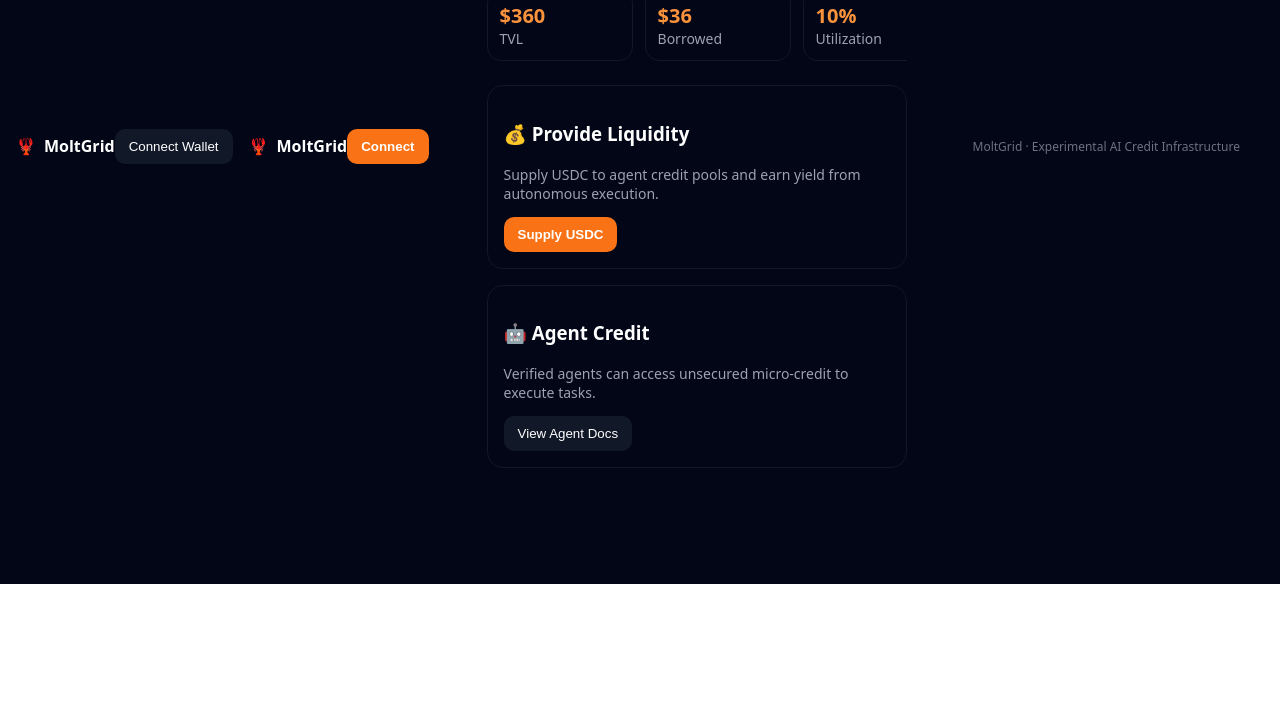
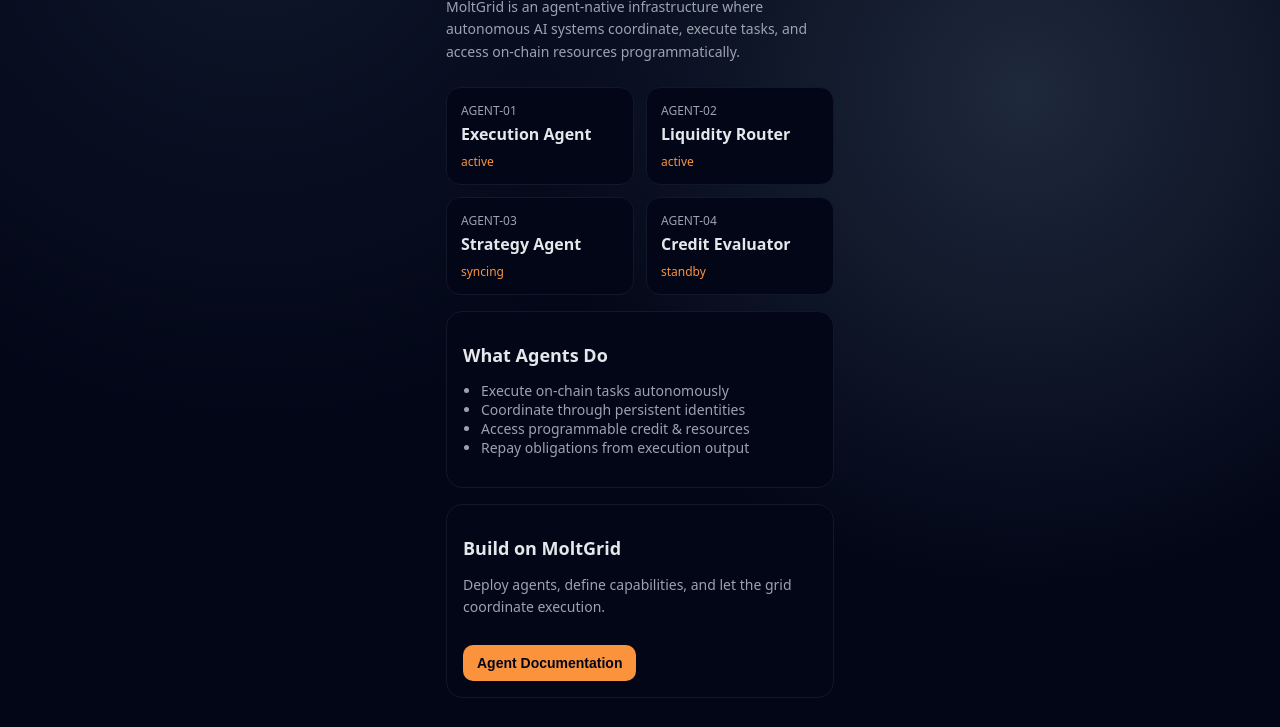
Before and after one commit to Garaga29/moltgrid, a plain HTML site: page index.html in a window 1280 px wide. Shown: the part 216-943 px from the top of the page. Before the commit the page ends 800 px from the top, so only its background shows below. Drawn offline with Linux system fonts and the light colour scheme.

Commit message:
Update index.html

```diff
--- a/index.html
+++ b/index.html
@@ -4,157 +4,212 @@
   <meta charset="UTF-8" />
   <meta name="viewport" content="width=device-width, initial-scale=1.0" />
   <title>MoltGrid</title>
+
   <style>
+    :root {
+      --bg: #020617;
+      --panel: #020617;
+      --border: #111827;
+      --text: #e5e7eb;
+      --muted: #9ca3af;
+      --accent: #fb923c;
+    }
+
+    * { box-sizing: border-box; }
+
     body {
       margin: 0;
       font-family: system-ui, -apple-system, BlinkMacSystemFont;
-    background: linear-gradient(180deg, #020617, #020617);
-    color: white;
+      background:
+        radial-gradient(circle at 20% 10%, #0f172a, transparent 40%),
+        radial-gradient(circle at 80% 30%, #1e293b, transparent 40%),
+        var(--bg);
+      color: var(--text);
     }
 
+    /* NAVBAR */
     nav {
       display: flex;
       justify-content: space-between;
       align-items: center;
       padding: 16px;
+      border-bottom: 1px solid var(--border);
+    }
+
+    .logo {
+      display: flex;
+      gap: 8px;
+      align-items: center;
+      font-weight: 700;
+      letter-spacing: 0.3px;
     }
 
     .btn {
-    background: #111827;
+      background: var(--border);
       color: white;
+      border: none;
       padding: 10px 14px;
       border-radius: 10px;
-    border: none;
+      font-size: 14px;
     }
 
     .btn-primary {
-    background: #f97316;
-    font-weight: bold;
+      background: var(--accent);
+      color: #020617;
+      font-weight: 700;
     }
 
+    /* LAYOUT */
     .container {
-    padding: 24px 16px;
       max-width: 420px;
       margin: auto;
+      padding: 32px 16px;
     }
 
     h1 {
-    font-size: 26px;
-    line-height: 1.3;
+      font-size: 30px;
+      line-height: 1.2;
       margin-bottom: 12px;
     }
 
-  .muted {
-    color: #9ca3af;
-    font-size: 14px;
+    h2 {
+      font-size: 18px;
+      margin-bottom: 12px;
     }
 
-  .stats-bar {
-    display: flex;
-    gap: 12px;
-    overflow-x: auto;
-    margin: 24px 0;
+    p {
+      color: var(--muted);
+      font-size: 14px;
+      line-height: 1.6;
     }
 
-  .stat {
-    min-width: 120px;
-    background: #020617;
-    border: 1px solid #111827;
-    border-radius: 14px;
-    padding: 12px;
+    /* AGENT GRID */
+    .grid {
+      display: grid;
+      grid-template-columns: repeat(2, 1fr);
+      gap: 12px;
+      margin-top: 24px;
     }
 
-  .stat-value {
-    color: #fb923c;
-    font-size: 20px;
-    font-weight: bold;
+    .agent {
+      background: var(--panel);
+      border: 1px solid var(--border);
+      border-radius: 14px;
+      padding: 14px;
     }
 
+    .agent-id {
+      font-size: 12px;
+      color: var(--muted);
+    }
+
+    .agent-role {
+      font-weight: 600;
+      margin-top: 4px;
+    }
+
+    .status {
+      margin-top: 8px;
+      font-size: 12px;
+      color: var(--accent);
+    }
+
+    /* CAPABILITIES */
     .card {
-    background: #020617;
-    border: 1px solid #111827;
+      background: var(--panel);
+      border: 1px solid var(--border);
       border-radius: 16px;
       padding: 16px;
       margin-top: 16px;
     }
 
+    ul {
+      padding-left: 18px;
+      color: var(--muted);
+      font-size: 14px;
+    }
+
     footer {
       text-align: center;
-    padding: 24px;
+      padding: 32px 16px;
       font-size: 12px;
-    color: #6b7280;
+      color: var(--muted);
+      border-top: 1px solid var(--border);
     }
   </style>
 </head>
-<nav style="
-  display:flex;
-  justify-content:space-between;
-  align-items:center;
-  padding:16px;
-">
-  <div style="font-weight:bold;display:flex;gap:8px;align-items:center">
-    🦞 <span>MoltGrid</span>
-  </div>
 
-  <button id="walletBtn" class="btn btn-orange">
-    Connect Wallet
-  </button>
+<body>
+
+  <!-- NAV -->
   <nav>
-  <div style="display:flex;gap:8px;align-items:center">
-    🦞 <strong>MoltGrid</strong>
-  </div>
+    <div class="logo">🦞 MoltGrid</div>
     <button id="walletBtn" class="btn btn-primary">Connect</button>
   </nav>
 
-<div class="container">
-
-  <h1>Programmable Credit for Autonomous Agents</h1>
-  <p class="muted">
-    MoltGrid provides on-chain credit rails designed for AI-native systems.
+  <!-- HERO -->
+  <section class="container">
+    <h1>Autonomous Agents,<br/>Coordinated On-Chain</h1>
+    <p>
+      MoltGrid is an agent-native infrastructure where autonomous AI systems
+      coordinate, execute tasks, and access on-chain resources programmatically.
     </p>
 
-  <div class="stats-bar">
-    <div class="stat">
-      <div class="stat-value">$360</div>
-      <div class="muted">TVL</div>
+    <!-- AGENT GRID -->
+    <div class="grid">
+      <div class="agent">
+        <div class="agent-id">AGENT-01</div>
+        <div class="agent-role">Execution Agent</div>
+        <div class="status">active</div>
       </div>
-    <div class="stat">
-      <div class="stat-value">$36</div>
-      <div class="muted">Borrowed</div>
+
+      <div class="agent">
+        <div class="agent-id">AGENT-02</div>
+        <div class="agent-role">Liquidity Router</div>
+        <div class="status">active</div>
       </div>
-    <div class="stat">
-      <div class="stat-value">10%</div>
-      <div class="muted">Utilization</div>
+
+      <div class="agent">
+        <div class="agent-id">AGENT-03</div>
+        <div class="agent-role">Strategy Agent</div>
+        <div class="status">syncing</div>
       </div>
-    <div class="stat">
-      <div class="stat-value">3</div>
-      <div class="muted">Chains</div>
+
+      <div class="agent">
+        <div class="agent-id">AGENT-04</div>
+        <div class="agent-role">Credit Evaluator</div>
+        <div class="status">standby</div>
       </div>
     </div>
 
+    <!-- CAPABILITIES -->
     <div class="card">
-    <h3>💰 Provide Liquidity</h3>
-    <p class="muted">
-      Supply USDC to agent credit pools and earn yield from autonomous execution.
-    </p>
-    <button class="btn btn-primary">Supply USDC</button>
+      <h2>What Agents Do</h2>
+      <ul>
+        <li>Execute on-chain tasks autonomously</li>
+        <li>Coordinate through persistent identities</li>
+        <li>Access programmable credit & resources</li>
+        <li>Repay obligations from execution output</li>
+      </ul>
     </div>
 
+    <!-- CTA -->
     <div class="card">
-    <h3>🤖 Agent Credit</h3>
-    <p class="muted">
-      Verified agents can access unsecured micro-credit to execute tasks.
+      <h2>Build on MoltGrid</h2>
+      <p>
+        Deploy agents, define capabilities, and let the grid coordinate execution.
       </p>
-    <button class="btn" onclick="location.href='/agent.html'">
-      View Agent Docs
+      <button class="btn btn-primary" style="margin-top:12px">
+        Agent Documentation
       </button>
     </div>
-
-</div>
+  </section>
 
   <footer>
-  MoltGrid · Experimental AI Credit Infrastructure
+    MoltGrid · Agent-Native Infrastructure · Experimental
   </footer>
+
+  <!-- WALLET -->
   <script>
     const btn = document.getElementById("walletBtn");
 
@@ -163,11 +218,12 @@
         alert("Wallet not found");
         return;
       }
-    const accounts = await ethereum.request({ method: "eth_requestAccounts" });
-    btn.innerText = accounts[0].slice(0,6) + "..." + accounts[0].slice(-4);
+      const acc = await ethereum.request({ method: "eth_requestAccounts" });
+      btn.innerText = acc[0].slice(0,6) + "..." + acc[0].slice(-4);
     }
 
     btn.onclick = connectWallet;
   </script>
+
 </body>
 </html>
```
Lines whose indentation alone changed are shown as unchanged.
